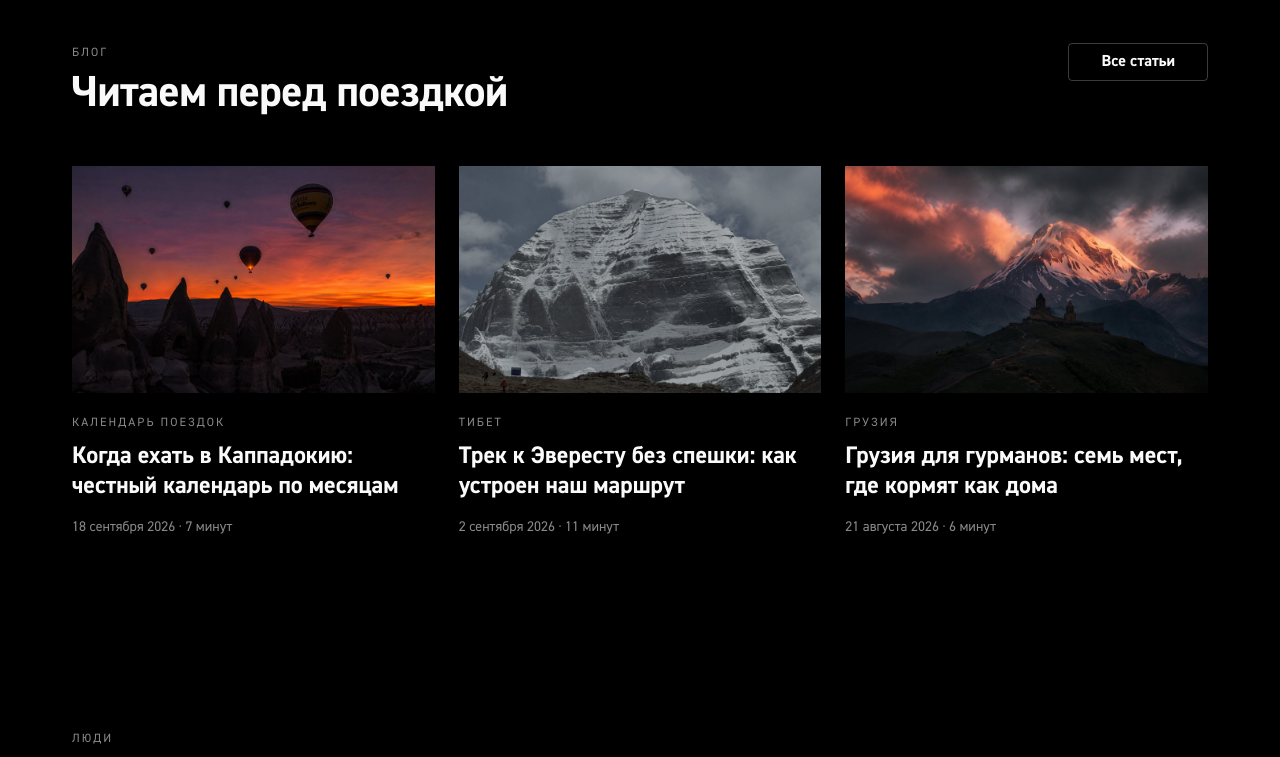
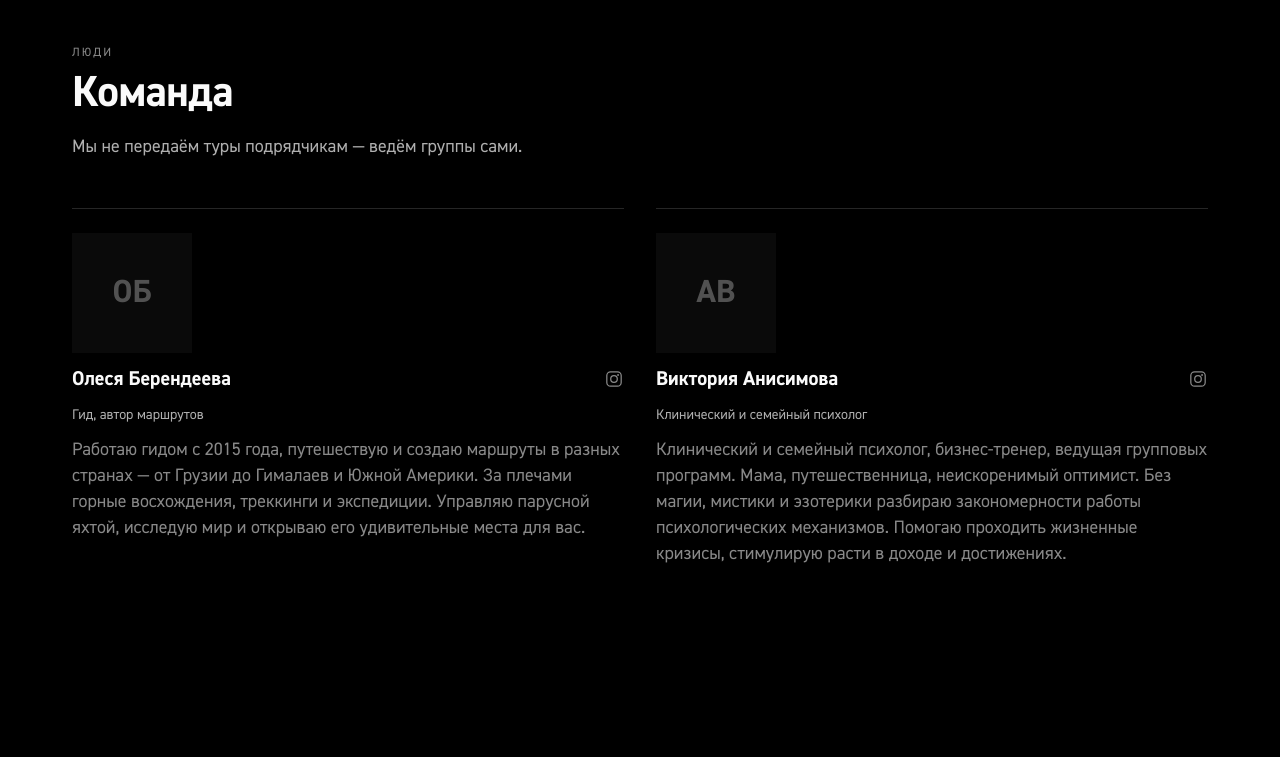
Before and after one commit to fifulina-uxui/wild-soul-routes, a React (Vite) app: page / in a window 1280 px wide. Shown: the part 4540-5297 px from the top of the page. Built offline with nearby package versions, Linux system fonts and the light colour scheme.

Commit message:
Home: team section above journal

```diff
--- a/src/pages/Home.tsx
+++ b/src/pages/Home.tsx
@@ -21,8 +21,8 @@ export default function Home() {
         <Tours />
         <Directions />
         <Why />
+        <Team />
         <Journal />
-        <Team />
         <section className="mx-auto max-w-[1200px] px-5 pb-16 md:px-8 md:pb-24">
           <Reveal>
             <div className="flex flex-col gap-6 border-t border-[rgb(255_255_255/15%)] pt-14 md:flex-row md:items-center md:justify-between">
```
